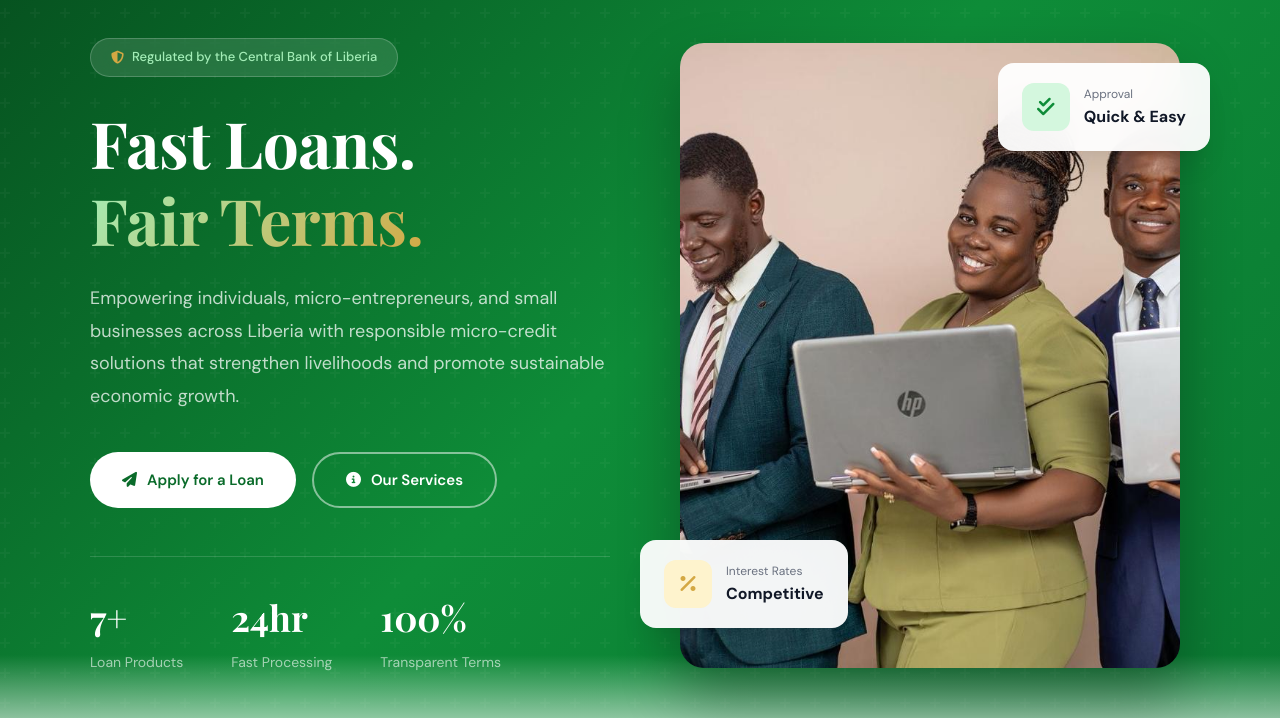
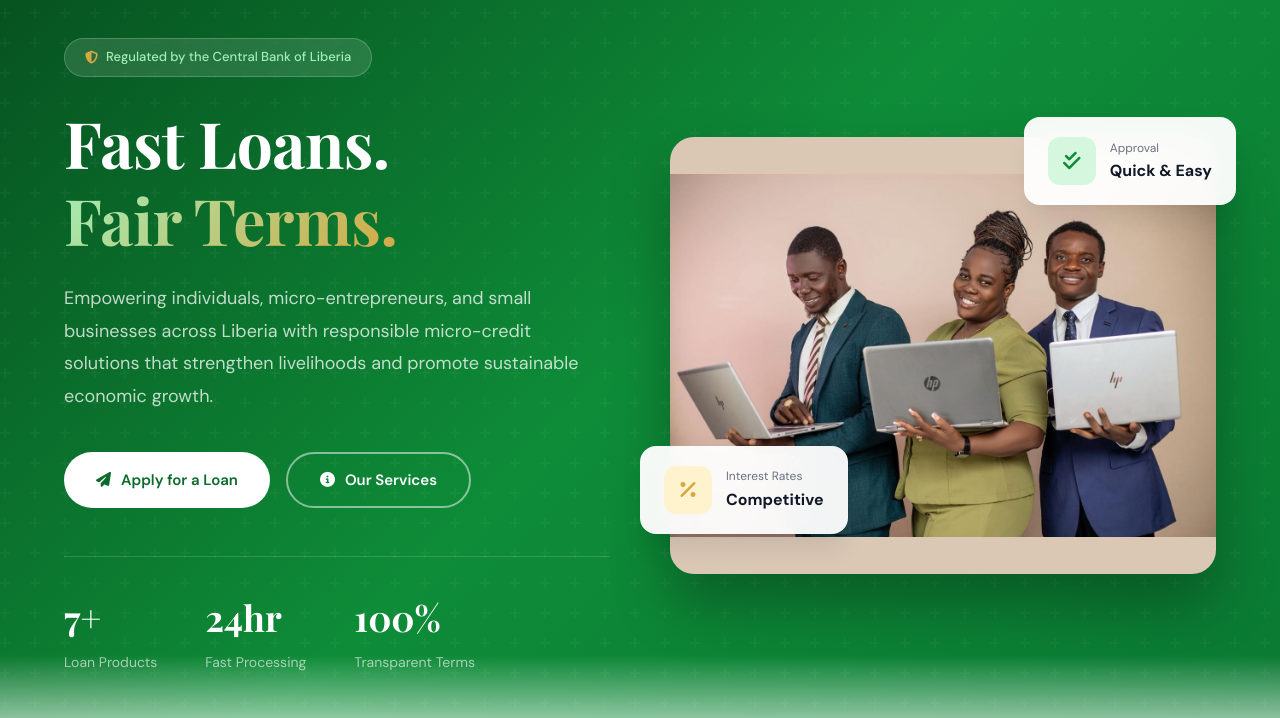
Before and after one commit to edorley/lifesaver-website, a website: page index.html in a window 1280 px wide. Shown: the part 82-800 px from the top of the page. Drawn offline with nearby package versions, Linux system fonts and the light colour scheme.

Commit message:
Fix hero image display to show all faces and reposition approval card
- Switch to object-fit: contain with 5/4 aspect ratio to show full image without cropping
- Increase max-width to 700px for larger image presence
- Add beige background to blend with photo background
- Move approval float card above image frame so it clears the subject's head

Co-Authored-By: Claude Sonnet 4.6 <noreply@anthropic.com>

```diff
--- a/index.html
+++ b/index.html
@@ -197,9 +197,10 @@
             position: relative; display: flex; justify-content: center; align-items: center;
         }
         .hero-image img {
-            width: 100%; max-width: 500px; border-radius: 24px;
+            width: 100%; max-width: 700px; border-radius: 24px;
             box-shadow: 0 30px 60px rgba(0,0,0,.3);
-            object-fit: cover; aspect-ratio: 4/5;
+            object-fit: contain; aspect-ratio: 5/4;
+            background: #dac8b5;
         }
         .hero-float-card {
             position: absolute; background: rgba(255,255,255,.95);
@@ -207,7 +208,7 @@
             box-shadow: var(--shadow-xl); display: flex; align-items: center; gap: 14px;
         }
         .hero-float-card.top-right {
-            top: 20px; right: -20px;
+            top: -20px; right: -20px;
         }
         .hero-float-card.bottom-left {
             bottom: 40px; left: -30px;
```
